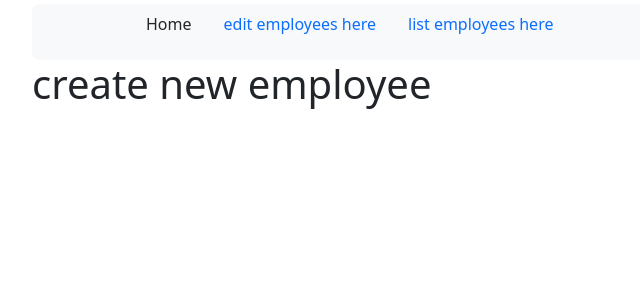
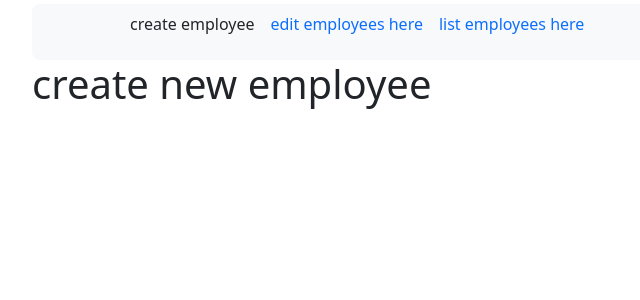
Before and after one commit to brenoob/CRUDNode.js-Vue.js-PostGreSQL, a Vue app: page / in a window 1280 px wide. Shown: the top 300 px of the page, without its empty margins (0-640 px from the left). Built offline with nearby package versions, Linux system fonts and the light colour scheme.

Commit message:
implementação de nprogress

```diff
--- a/package.json
+++ b/package.json
@@ -12,7 +12,9 @@
   },
   "dependencies": {
     "@popperjs/core": "^2.11.8",
+    "axios": "^1.6.5",
     "bootstrap": "^5.3.2",
+    "nprogress": "^0.2.0",
     "vue": "^3.3.11",
     "vue-router": "^4.2.5",
     "vue-sweetalert2": "^5.0.5"
--- a/src/App.vue
+++ b/src/App.vue
@@ -10,7 +10,7 @@ import { RouterLink, RouterView } from 'vue-router'
         <div class="container">
           <ul type="none">
             <li>
-              <RouterLink to="/">Home</RouterLink>
+              <RouterLink to="/">create employee</RouterLink>
             </li>
             <li>
               <RouterLink to="/edit-employee">edit employees here</RouterLink>
@@ -37,7 +37,7 @@ nav {
 }
 nav a {
   /* display: flex; */
-  margin-left: 2rem;
+  margin-left: 1rem;
   text-decoration: none;
   /* padding: 0 1rem; */
   border-radius: 0.2rem;
--- a/src/main.js
+++ b/src/main.js
@@ -8,6 +8,7 @@ import VueSweetalert2 from 'vue-sweetalert2';
 import 'sweetalert2/dist/sweetalert2.min.css';
 
 import 'bootstrap/dist/css/bootstrap.min.css'
+import '../node_modules/nprogress/nprogress.css'
 
 const app = createApp(App)
 
--- a/src/router/index.js
+++ b/src/router/index.js
@@ -1,4 +1,5 @@
 import { createRouter, createWebHistory } from 'vue-router'
+import  NProgress  from 'nprogress'
 
 const router = createRouter({
   history: createWebHistory(import.meta.env.BASE_URL),
@@ -21,4 +22,20 @@ const router = createRouter({
   ]
 })
 
+router.beforeResolve((to, from, next) => {
+  // If this isn't an initial page load.
+  if (to.name) {
+      // Start the route progress bar.
+      NProgress.start()
+      NProgress.configure({ trickleSpeed: 20 });
+  }
+  next()
+})
+
+router.afterEach(() => {
+  // Complete the animation of the route progress bar.
+  NProgress.done()
+})
+
+
 export default router
```
Also changed, not shown: 2 other files (tests, documents, lock files or other folders).
